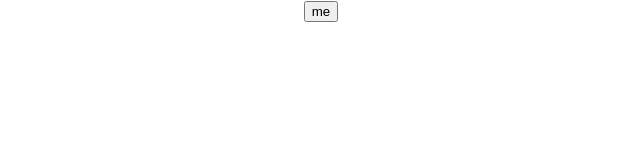
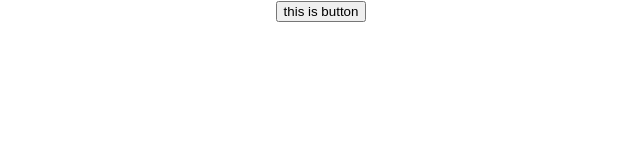
Before and after one commit to NLI262/practice-git, a React (Create React App) app: page / in a window 1280 px wide. Shown: the top 160 px of the page, without its empty margins (319-959 px from the left). Built offline with nearby package versions, Linux system fonts and the light colour scheme.

Commit message:
this fixes #2

```diff
--- a/src/App.js
+++ b/src/App.js
@@ -6,7 +6,7 @@ import Button from './Button';
 function App() {
   return (
     <div className="App">
-    <Button text="me"/>
+    <Button text="this is button"/>
     </div>
   );
 }
```
